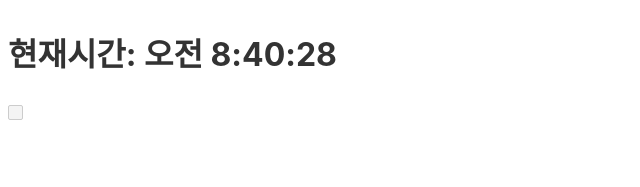
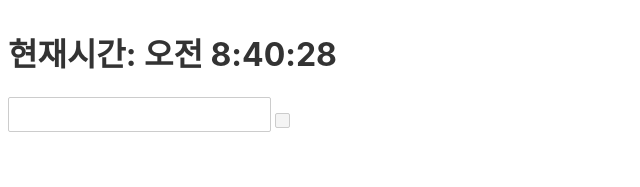
Before and after one commit to Kimsanggyung/start-svelte, a Svelte app: page / in a window 1280 px wide. Shown: the top 187 px of the page, without its empty margins (0-640 px from the left). Built offline with nearby package versions, Linux system fonts and the light colour scheme.

Commit message:
입력창 추가

```diff
--- a/src/App.svelte
+++ b/src/App.svelte
@@ -18,4 +18,7 @@
 
 
 <h1>현재시간: {formatter.format($time)}</h1>
+
+<input>
+
 <button on:click={login}></button>
```
